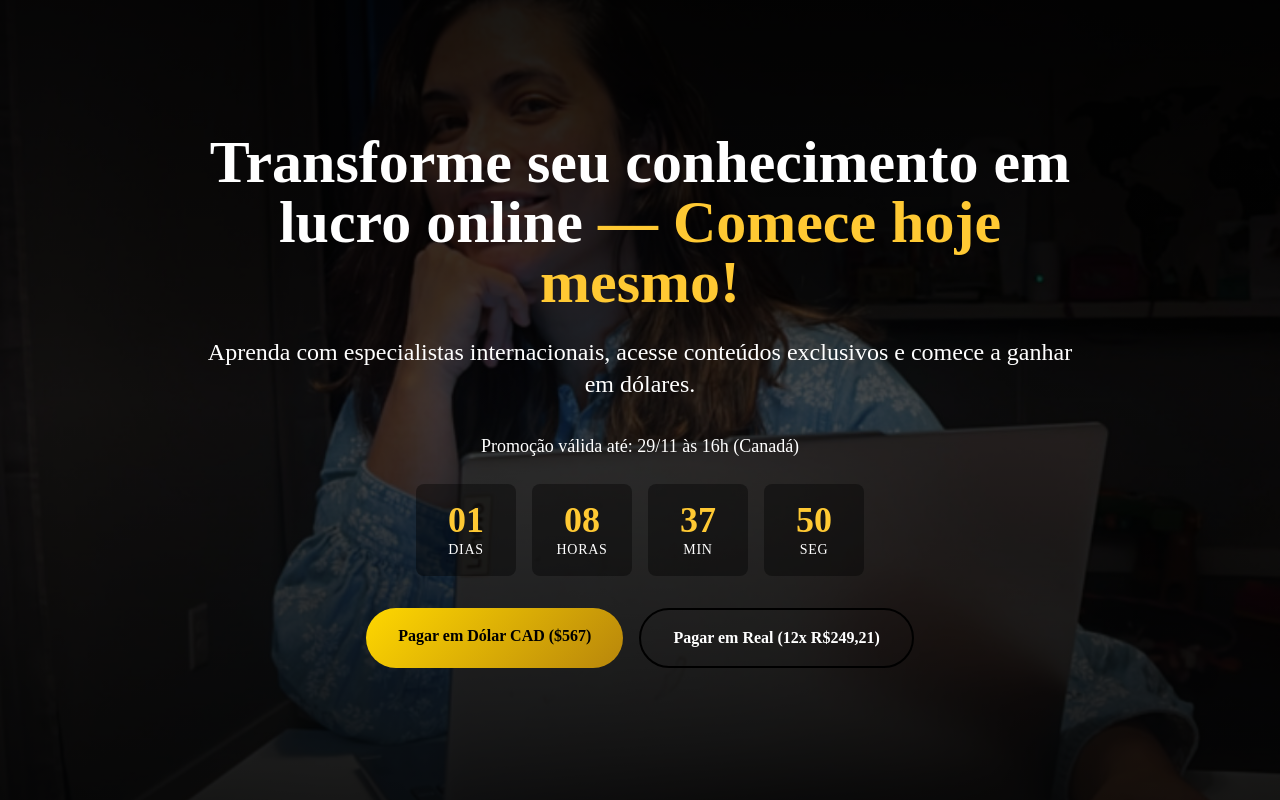
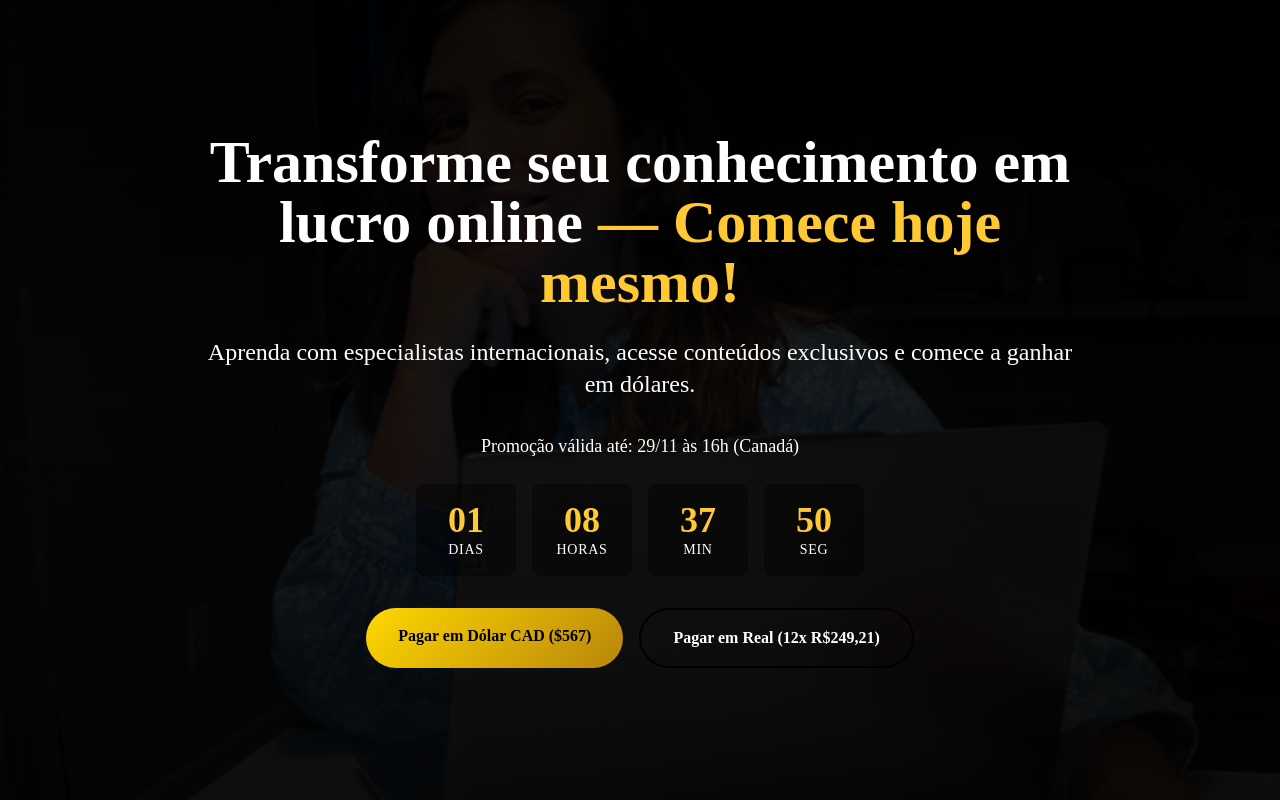
Before and after one commit to blbacelar/dwa, a Next.js app: page / in a window 1280 px wide. Shown: the top 800 px of the page. Built offline with nearby package versions, Linux system fonts and the light colour scheme.

Commit message:
fix: update hero section background image handling
- Fix background image display in production
- Update z-index handling for hero section
- Add fixed positioning for background layers
- Improve gradient overlay visibility
- Add proper opacity values for background elements

```diff
--- a/app/components/TestimonialCarousel.tsx
+++ b/app/components/TestimonialCarousel.tsx
@@ -42,7 +42,7 @@ const testimonials: Testimonial[] = [
     location: "Estados Unidos",
     screenshot: "/testimonials/user3.png",
     content:
-      "Estou animada para compartilhar que ganhei mais R$ 8.230,00 este mês, somando aos R$ 11.443,00 que ganhei anteriormente! Foi um mês fantástico cheio de trabalho duro.",
+      "Estou animada para compartilhar que ganhei mais $8.230,00 este mês, somando aos $11.443,00 que ganhei anteriormente! Foi um mês fantástico cheio de trabalho duro.",
     results: "$8,230.00 este mês + $11,443.00 anterior",
   },
   {
--- a/app/globals.css
+++ b/app/globals.css
@@ -10,6 +10,8 @@
 body {
   color: var(--foreground);
   background: var(--background);
+  min-height: 100vh;
+  position: relative;
 }
 
 @layer components {
@@ -20,9 +22,9 @@ body {
   .hero-gradient {
     background: linear-gradient(
       to bottom,
-      rgba(0, 0, 0, 0.9) 0%,
-      rgba(0, 0, 0, 0.7) 50%,
-      rgba(0, 0, 0, 0.9) 100%
+      rgba(0, 0, 0, 0.8) 0%,
+      rgba(0, 0, 0, 0.6) 50%,
+      rgba(0, 0, 0, 0.8) 100%
     );
   }
 
@@ -53,3 +55,8 @@ body {
     @apply border-gold-400 text-gold-400 hover:bg-gold-400/10;
   }
 }
+
+section {
+  position: relative;
+  z-index: 1;
+}
--- a/app/page.tsx
+++ b/app/page.tsx
@@ -17,12 +17,18 @@ export default function Home() {
       <section className="relative min-h-screen py-20 flex items-center justify-center text-center px-4">
         {/* Background Image Layer */}
         <div
-          className="absolute inset-0 bg-[url('/hero-bg.jpg')] bg-cover bg-center bg-no-repeat opacity-100"
-          style={{ backgroundImage: "url('/hero-bg.jpg')" }}
+          className="fixed top-0 left-0 w-full h-full -z-10"
+          style={{
+            backgroundImage: "url('/hero-bg.jpg')",
+            backgroundSize: 'cover',
+            backgroundPosition: 'center',
+            backgroundRepeat: 'no-repeat',
+            opacity: 0.3
+          }}
         />
 
         {/* Gradient Overlay */}
-        <div className="absolute inset-0 hero-gradient" />
+        <div className="fixed top-0 left-0 w-full h-full -z-10 hero-gradient" />
 
         {/* Content */}
         <div className="relative z-10 max-w-4xl mx-auto">
```
